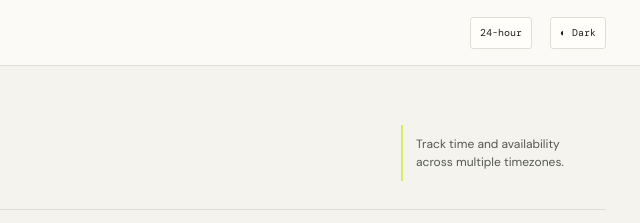
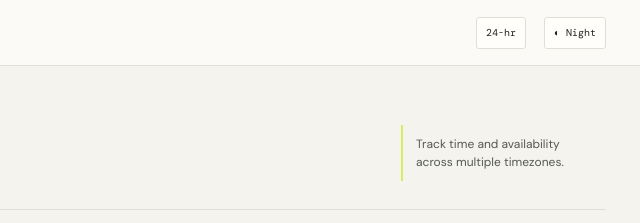
Before and after one commit to abidurr/overlap-alpine, a plain HTML site: page index.html in a window 1280 px wide. Shown: the top 223 px of the page, 640-1280 px from the left. Drawn offline with nearby package versions, Linux system fonts and the light colour scheme.

Commit message:
top button labels

```diff
--- a/index.html
+++ b/index.html
@@ -962,7 +962,7 @@
                     @click="toggleTimeFormat()"
                     :aria-pressed="timeFormat === '12'"
                     :aria-label="timeFormat === '24' ? 'Switch to AM/PM time' : 'Switch to 24-hour time'"
-                    x-text="timeFormat === '24' ? '24-hour' : 'AM/PM'"
+                    x-text="timeFormat === '24' ? '24-hr' : 'AM/PM'"
                 ></button>
                 <button
                     class="header-toggle"
@@ -970,7 +970,7 @@
                     @click="darkMode = !darkMode"
                     :aria-pressed="darkMode"
                     :aria-label="darkMode ? 'Switch to light theme' : 'Switch to dark theme'"
-                    x-text="darkMode ? '☼ Light' : '◐ Dark'"
+                    x-text="darkMode ? '☼ Light' : '◐ Night'"
                 ></button>
             </div>
         </header>
```
